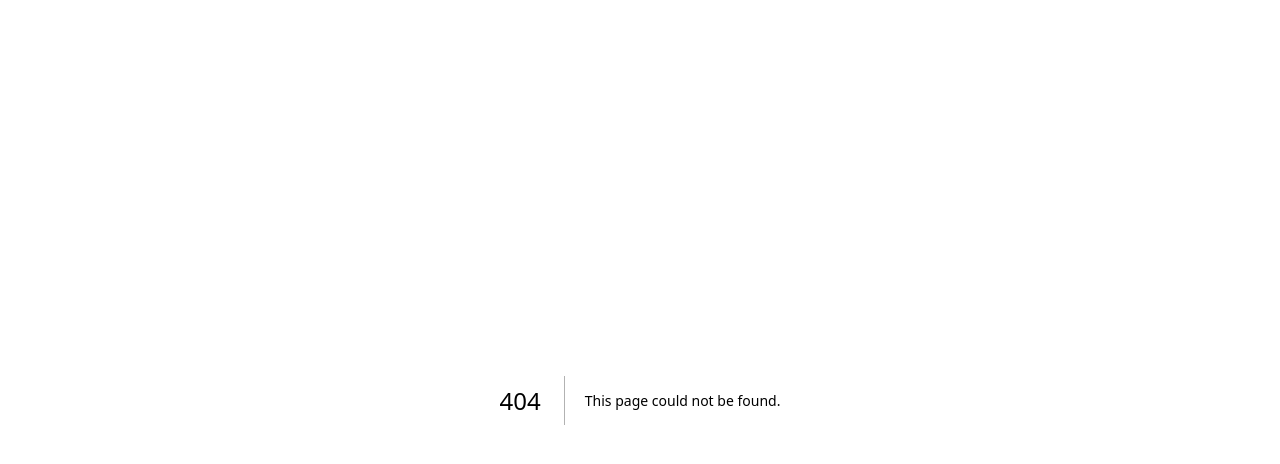
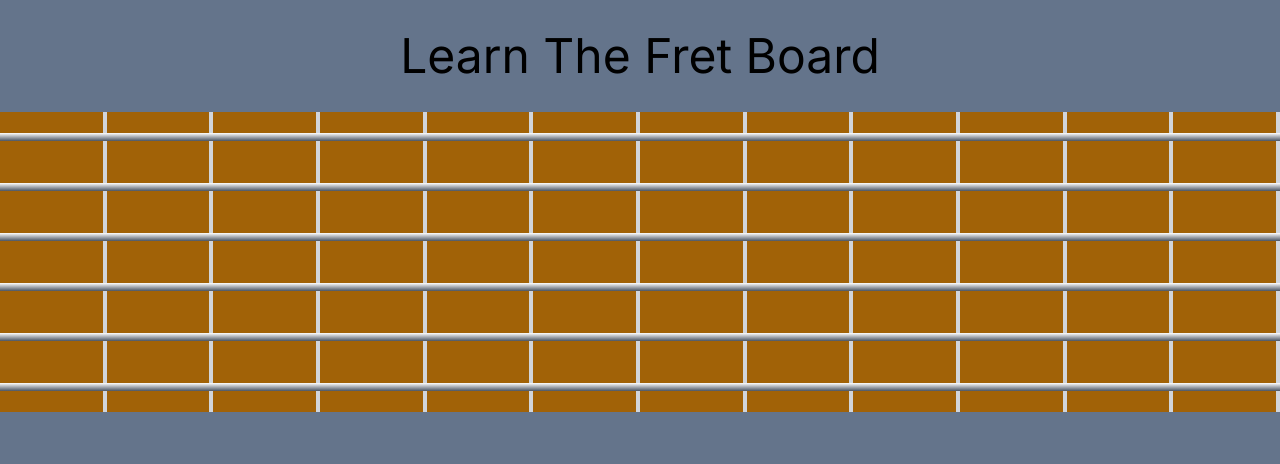
Before and after one commit to PeterMyrobot/techAndGuitar, a Next.js app: page /LearnTheFretBoard in a window 1280 px wide. Before the commit this address had no page. Shown: the top 464 px of the page. Built offline with nearby package versions, Linux system fonts and the light colour scheme.

Commit message:
FretBoard: default layout of fert board)

```diff
--- /dev/null
+++ b/src/app/LearnTheFretBoard/component/FretBoard.tsx
@@ -0,0 +1,43 @@
+import React from "react";
+
+const NOTE = ["A", "A#", "B", "C", "C#", "D", "D#", "E", "F", "F#", "G", "G#"];
+
+const TUNING = ["E", "A", "D", "G", "B", "E"];
+
+const FRET = 12;
+
+type TNote = {
+  string: number;
+  fret: number;
+  color: string;
+};
+
+type TFretBoard = {
+  notes: TNote[];
+};
+
+function FretBoard({ notes }: TFretBoard) {
+  return (
+    <div className="flex flex-col bg-yellow-700 h-[300px]">
+      {TUNING.map((note, index) => {
+        return (
+          <div
+            key={index}
+            className=" flex before:absolute before:mt-[21px] before:bg-blue-500 before:h-2 before:w-full before:bg-gradient-to-b before:from-white before:to-gray-600 after:z-10 h-[50px]"
+          >
+            {Array.from({ length: FRET }).map((_, i) => {
+              return (
+                <div
+                  key={`${index}-${i}`}
+                  className="grow border-r-4 border-gray-300 ] flex justify-center items-center "
+                ></div>
+              );
+            })}
+          </div>
+        );
+      })}
+    </div>
+  );
+}
+
+export default FretBoard;
--- /dev/null
+++ b/src/app/LearnTheFretBoard/page.tsx
@@ -0,0 +1,9 @@
+import FretBoard from "./component/FretBoard";
+export default function LearnTheFretBoard() {
+  return (
+    <div className="bg-slate-500 h-screen">
+      <h1 className="text-5xl text-center py-8">Learn The Fret Board</h1>
+      <FretBoard />
+    </div>
+  );
+}
```
